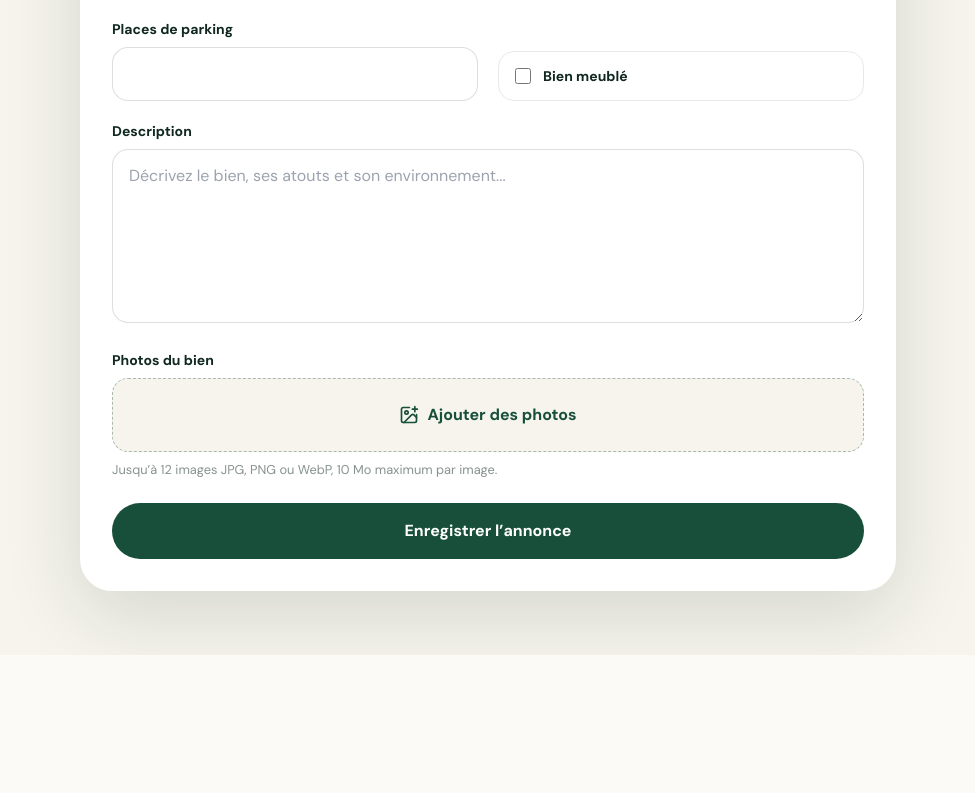
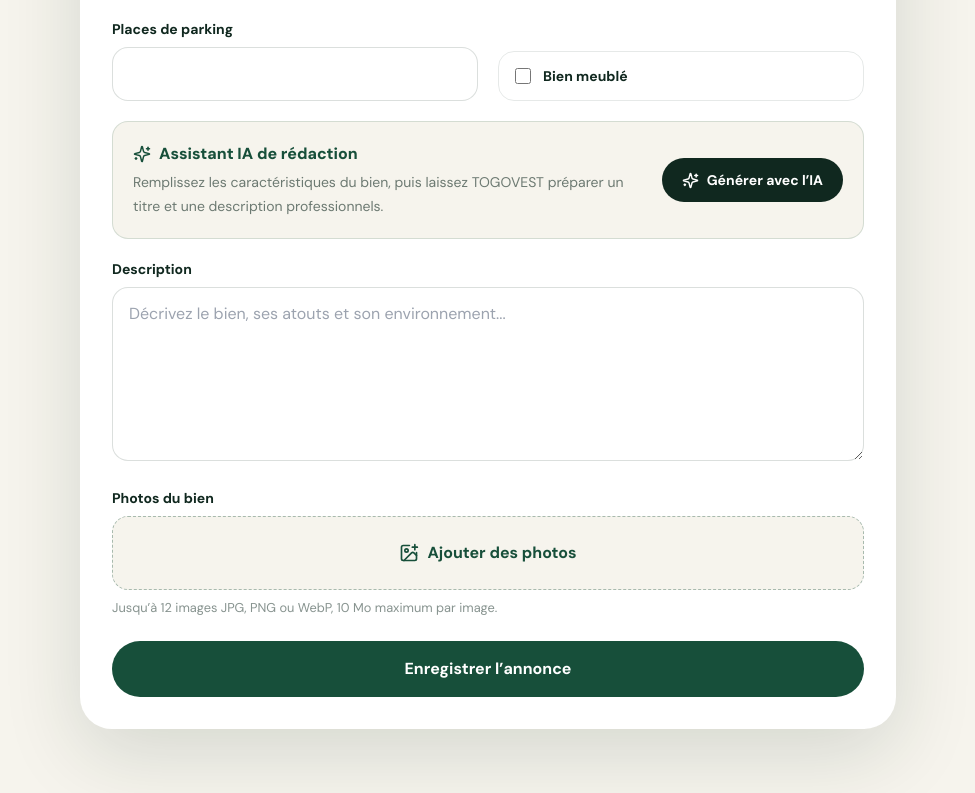
Before and after one commit to mesavic3-png/togovest, a Next.js app: page /publier in a window 1280 px wide. Shown: the part 920-1713 px from the top of the page, without its empty margins (152-1127 px from the left). Before the commit the page ends 1575 px from the top, so only its background shows below. Built offline with nearby package versions, Linux system fonts and the light colour scheme.

Commit message:
feat: integrate AI writer into property form

```diff
--- a/components/PropertyForm.tsx
+++ b/components/PropertyForm.tsx
@@ -2,6 +2,7 @@
 
 import { ChangeEvent, FormEvent, useState } from "react";
 import { CheckCircle2, ImagePlus, Loader2, X } from "lucide-react";
+import { ListingAiWriter } from "@/components/ListingAiWriter";
 
 const inputClass = "w-full rounded-2xl border border-ink/15 bg-white px-4 py-3.5 outline-none transition focus:border-forest";
 
@@ -131,6 +132,7 @@ export function PropertyForm() {
         <label><span className="mb-2 block text-sm font-bold">Surface terrain (m²)</span><input name="landAreaSqm" type="number" min="1" step="0.1" className={inputClass} /></label>
         <label><span className="mb-2 block text-sm font-bold">Places de parking</span><input name="parkingSpaces" type="number" min="0" className={inputClass} /></label>
         <label className="flex items-center gap-3 self-end rounded-2xl border border-ink/10 px-4 py-3.5"><input name="furnished" type="checkbox" className="h-4 w-4"/><span className="text-sm font-bold">Bien meublé</span></label>
+        <ListingAiWriter />
         <label className="md:col-span-2"><span className="mb-2 block text-sm font-bold">Description</span><textarea name="description" required minLength={20} rows={6} className={inputClass} placeholder="Décrivez le bien, ses atouts et son environnement..." /></label>
         <div className="md:col-span-2">
           <span className="mb-2 block text-sm font-bold">Photos du bien</span>
```
